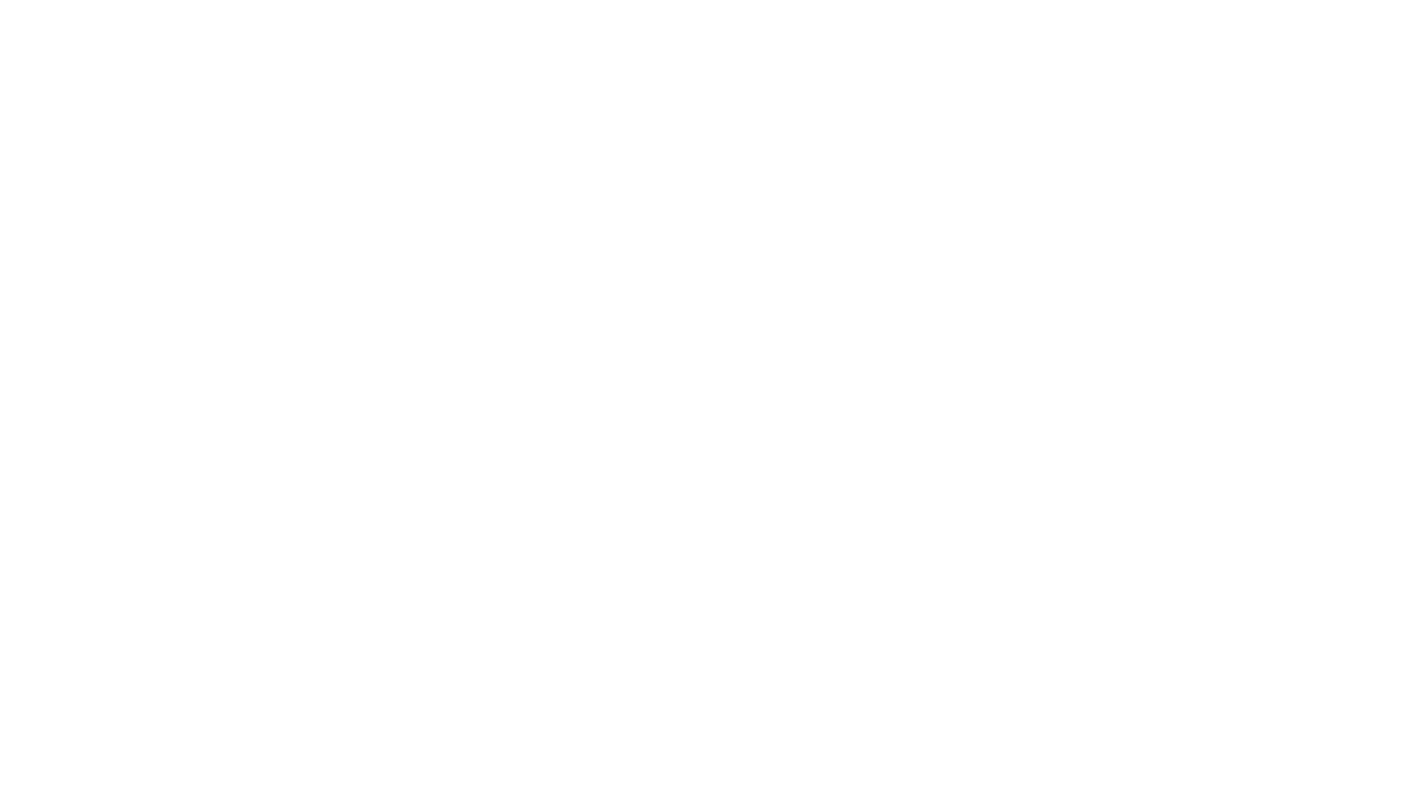
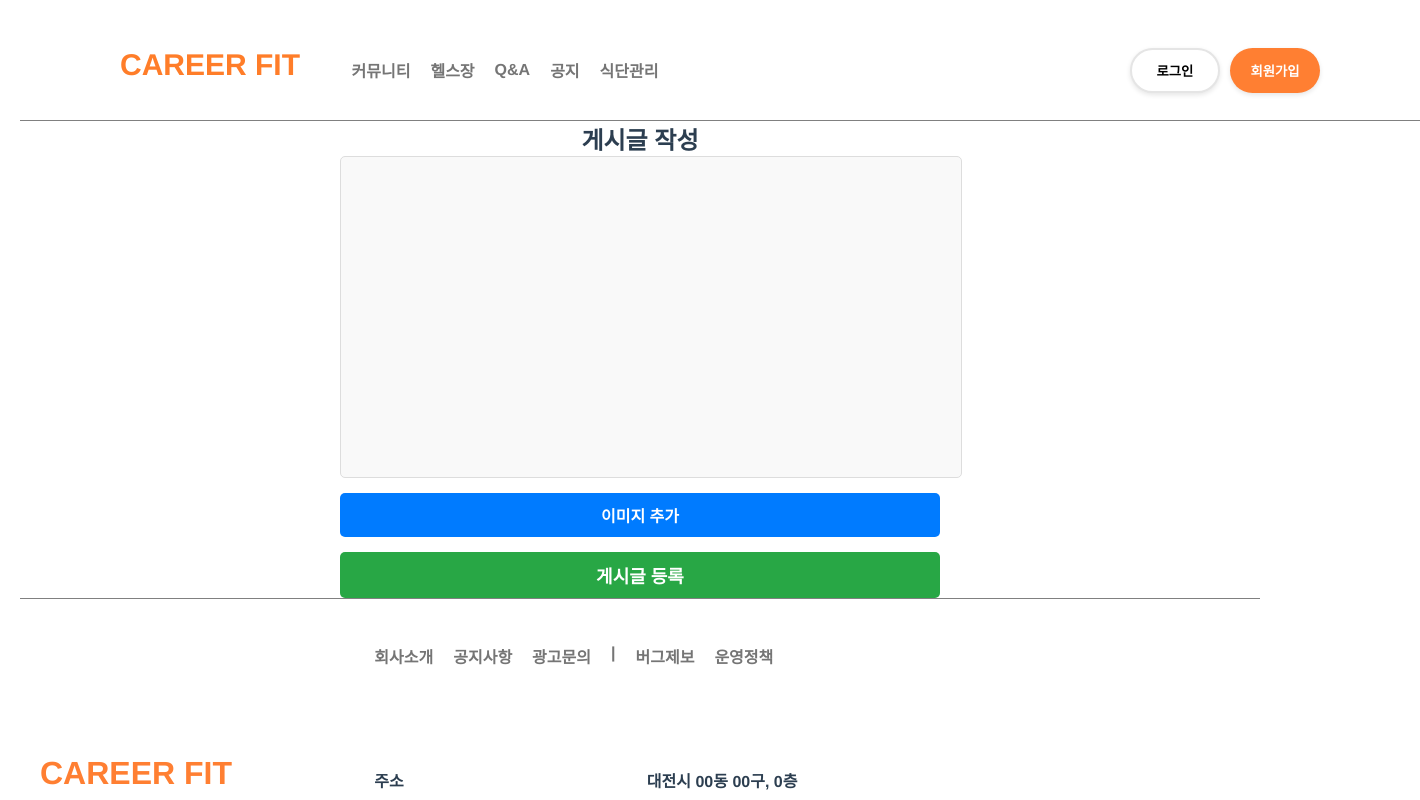
Before and after one commit to dongschiken/2024-careerfit, a Vue app in the folder frontend/: page /#/write in a window 1280 px wide. Before the commit this address had no page. Shown: the top 800 px of the page, 1420 px wide, since content can reach past the window. Built offline with nearby package versions, Linux system fonts and the light colour scheme.

Commit message:
2024-11-01 11:00 BoardWrite, BoardContent 변경

```diff
--- a/frontend/src/components/board/BoardCategory.vue
+++ b/frontend/src/components/board/BoardCategory.vue
@@ -2,6 +2,13 @@
   <div v-for="n in 10" :key="n" class="board-content-list-group">
     <div class="board-content-left">
       <div class="board-content-title">제 스펙에 연봉 얼마가 적당한가요?</div>
+      <div class="board-content-content">
+        <p class="ellipsis">
+          Lorem ipsum dolor sit amet consectetur adipisicing elit. Adipisci sunt
+          dignissimos unde officiis sapiente commodi, obcaecati repellat ex
+          similique hic.
+        </p>
+      </div>
       <div class="user-profile-group">
         <div class="user-profile-img">
           <img src="../../assets/img/snoopy.png" alt="" />
@@ -43,6 +50,20 @@
 </template>
 
 <style lang="css">
+.board-content-content > .ellipsis {
+  max-width: 400px;
+  min-width: 400px;
+  max-height: 36px;
+  min-height: 36px;
+  margin-top: 60px;
+  text-align: start;
+  display: -webkit-box;
+  -webkit-line-clamp: 2; /* 표시할 줄 수 */
+  overflow: hidden;
+  -webkit-box-orient: vertical;
+  text-overflow: ellipsis;
+  font-weight: 400;
+}
 .board-content-list-group {
   display: flex;
   margin-top: 35px;
@@ -53,7 +74,7 @@
 }
 .user-profile-group {
   display: flex;
-  padding-top: 84px;
+  padding-top: 37px;
 }
 .user-profile-group:hover {
   cursor: pointer;
@@ -61,6 +82,7 @@
 .board-content-title {
   margin-top: 15px;
   font-size: 19px;
+  text-align: start;
 }
 .user-profile-img > img {
   width: 35px;
@@ -80,11 +102,12 @@
 }
 .board-content-right > .board-content-right-img > img {
   margin-top: 20px;
-  width: 150px;
-  height: 140px;
+  width: 160px;
+  height: 150px;
+  border-radius: 10px;
 }
 .board-content-right-footer {
-  margin-top: 10px;
+  margin-top: 52px;
   display: flex;
 }
 .board-content-right-footer > span > img {
--- a/frontend/src/components/board/BoardContent.vue
+++ b/frontend/src/components/board/BoardContent.vue
@@ -10,15 +10,17 @@
       </div>
       <div class="board-content-header-menu">
         <div class="board-content-header-menu-write">
+          <router-link to="/write">
             <button id="write-btn">
               <div class="wirte-btn-group">
                 <img
                   src="../../assets/img/edit_square_24dp_5F6368_FILL0_wght400_GRAD0_opsz24.png"
                   alt=""
                 />
-              <router-link to="">글작성</router-link>
+                글작성
               </div>
             </button>
+          </router-link>
         </div>
         <div class="board-content-header-menu-category">
           <div><button>스터디 & 모임</button></div>
--- a/frontend/src/components/board/BoardWrite.vue
+++ b/frontend/src/components/board/BoardWrite.vue
@@ -0,0 +1,133 @@
+<template>
+  <HeaderView />
+  <div class="container">
+    <h2>게시글 작성</h2>
+    <div
+      ref="editor"
+      class="editor"
+      contenteditable="true"
+      placeholder="내용을 입력하거나 이미지를 추가하세요"
+    ></div>
+
+    <div class="buttons">
+      <input
+        type="file"
+        accept="image/*"
+        @change="addImage"
+        ref="imageInput"
+        style="display: none"
+      />
+      <button @click="triggerImageUpload">이미지 추가</button>
+    </div>
+
+    <button class="submit-btn" @click="submitPost">게시글 등록</button>
+  </div>
+  <FooterView />
+</template>
+
+<script>
+import HeaderView from "@/components/module/MainHeader.vue";
+import FooterView from "@/components/module/MainFooter.vue";
+export default {
+  methods: {
+    triggerImageUpload() {
+      this.$refs.imageInput.click();
+    },
+    addText() {
+      const text = prompt("추가할 글 내용을 입력하세요:");
+      if (text) {
+        const editor = this.$refs.editor;
+        const textNode = document.createTextNode(text);
+        editor.appendChild(textNode);
+        editor.appendChild(document.createElement("br"));
+      }
+    },
+    addImage(event) {
+      const file = event.target.files[0];
+      if (file) {
+        const reader = new FileReader();
+        reader.onload = (e) => {
+          const img = document.createElement("img");
+          img.src = e.target.result;
+          const editor = this.$refs.editor;
+          editor.appendChild(img);
+          editor.appendChild(document.createElement("br"));
+        };
+        reader.readAsDataURL(file);
+      }
+    },
+    submitPost() {
+      const content = this.$refs.editor.innerHTML;
+      alert("게시글 내용:\n" + content);
+      // 서버에 전송하는 기능을 추가할 수 있습니다.
+    },
+  },
+  components: {
+    HeaderView,
+    FooterView,
+  },
+};
+</script>
+
+<style>
+body {
+  font-family: Arial, sans-serif;
+  margin: 20px;
+}
+
+.container {
+  max-width: 600px;
+  margin: 0 auto;
+}
+
+.editor {
+  width: 100%;
+  min-height: 300px;
+  padding: 10px;
+  border: 1px solid #ddd;
+  border-radius: 5px;
+  background-color: #f9f9f9;
+  overflow-y: auto;
+}
+
+.editor img {
+  max-width: 100%;
+  margin-top: 10px;
+}
+
+.buttons {
+  display: flex;
+  gap: 10px;
+  margin: 15px 0;
+}
+
+.buttons button {
+  flex: 1;
+  padding: 10px;
+  font-size: 16px;
+  cursor: pointer;
+  border: none;
+  background-color: #007bff;
+  color: white;
+  border-radius: 5px;
+}
+
+.buttons button:hover {
+  background-color: #0056b3;
+}
+
+.submit-btn {
+  width: 100%;
+  padding: 10px;
+  font-size: 18px;
+  cursor: pointer;
+  border: none;
+  background-color: #28a745;
+  color: white;
+  border-radius: 5px;
+}
+
+.submit-btn:hover {
+  background-color: #218838;
+}
+</style>
--- a/frontend/src/router/index.js
+++ b/frontend/src/router/index.js
@@ -3,6 +3,7 @@ import MainView from "@/views/MainView.vue";
 import BoardListView from "@/components/board/BoardContent.vue";
 import LoginView from "@/components/user/LoginView.vue";
 import JoinView from "@/components/user/JoinView.vue";
+import BoardWrite from "@/components/board/BoardWrite.vue";
 
 const routes = [
   {
@@ -25,6 +26,11 @@ const routes = [
     name: "join",
     component: JoinView,
   },
+  {
+    path: "/write",
+    name: "write",
+    component: BoardWrite,
+  },
 ];
 
 const router = createRouter({
--- a/frontend/src/store/index.js
+++ b/frontend/src/store/index.js
@@ -1,14 +1,9 @@
-import { createStore } from 'vuex'
+import { createStore } from "vuex";
 
 export default createStore({
-  state: {
-  },
-  getters: {
-  },
-  mutations: {
-  },
-  actions: {
-  },
-  modules: {
-  }
-})
+  state: {},
+  getters: {},
+  mutations: {},
+  actions: {},
+  modules: {},
+});
```
Lines whose indentation alone changed are shown as unchanged.
